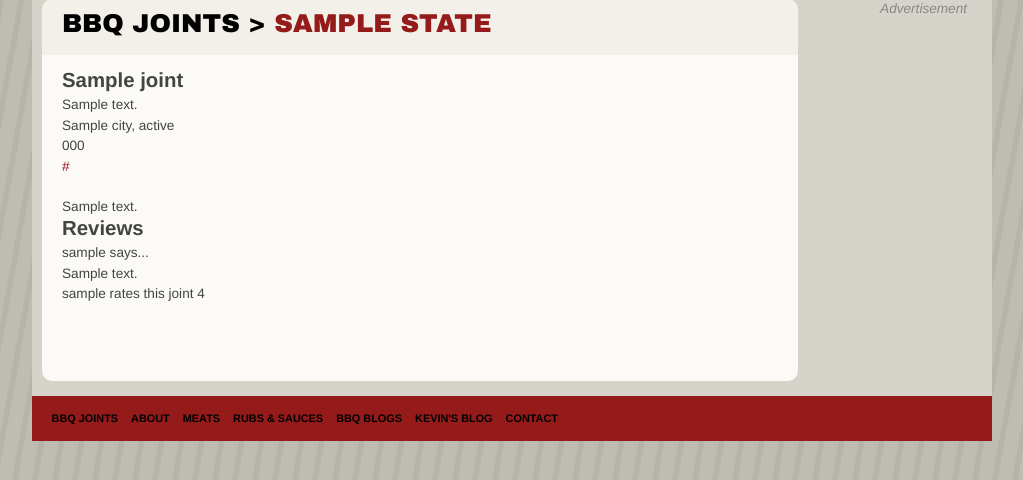
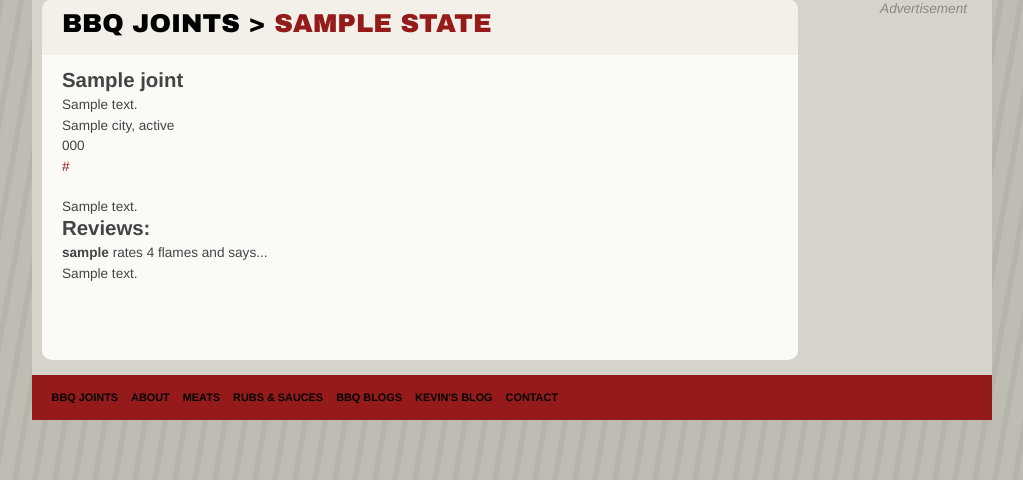
Before and after one commit to xtine/bbqjoints, a Django app: template templates/joint.html in a window 1280 px wide. Shown: the part 200-680 px from the top of the page, without its empty margins (128-1151 px from the left). Run offline with Django 3.2, Linux system fonts and the light colour scheme; the template is opened without the code that fills it: most values are stand-ins (such as "Sample title", 1, 10 or a date in 2020).

Commit message:
Format review output

```diff
--- a/templates/joint.html
+++ b/templates/joint.html
@@ -43,11 +43,10 @@
     {% if reviews %}
 
     <br/>
-    <h3>Reviews</h3>
+    <h3>Reviews:</h3>
     {% for review in reviews %}
-    {{review.user.username}} says...<br/>
-    {{review.review}}<br/>
-    {{review.user.username}} rates this joint {{review.rating}}<br/>
+    <strong>{{review.user.username}}</strong> rates {{review.rating|floatformat}} flames and says...<br/>
+    {{review.review|safe}}<br/>
     <br/>
     {% endfor %}
     <br/>
```
